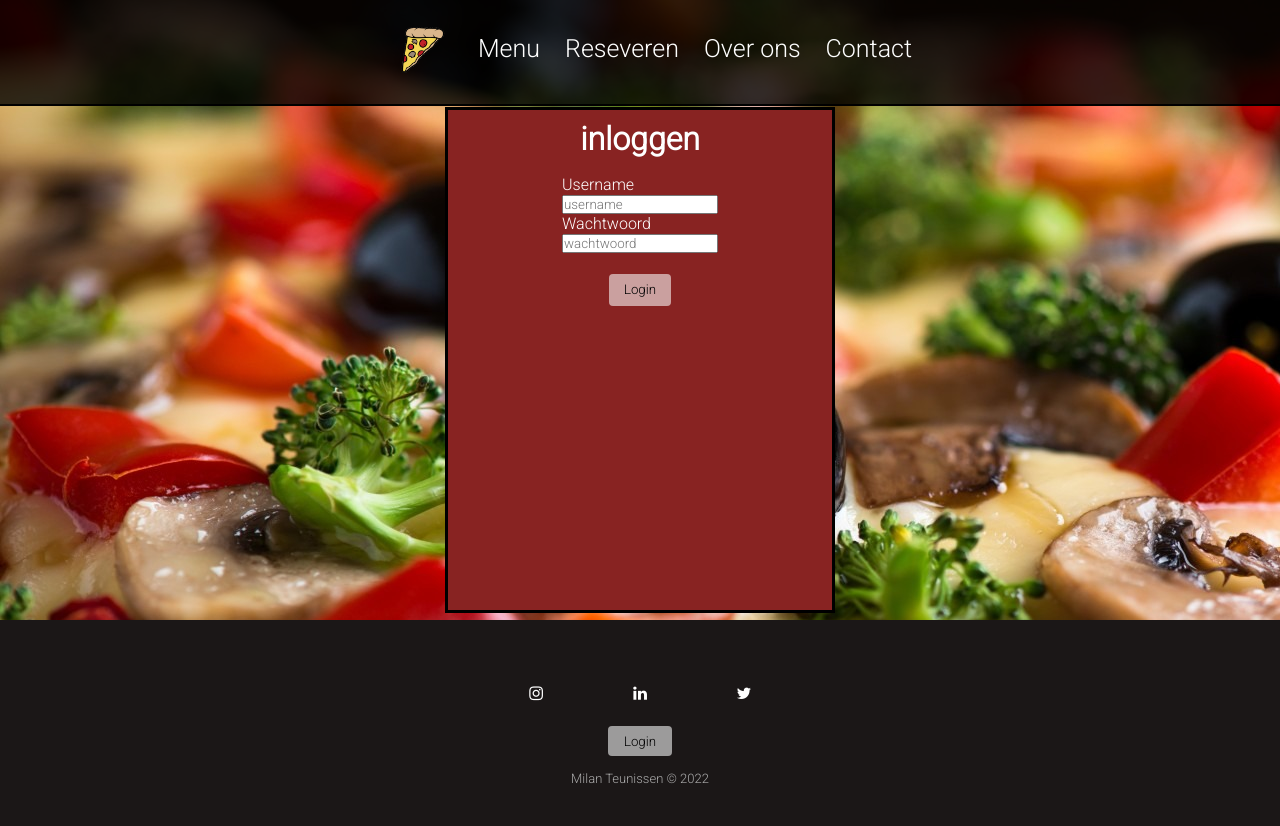
After one commit to MilanTeunissen/miniCRUD, a PHP site: page /inlog.php in a window 1280 px wide. The commit adds this page. Run offline with PHP 8.4, Linux system fonts and the light colour scheme; some libraries are stand-ins or nearby versions.

Commit message:
aan login page gewerkt

```diff
--- a/css/style.css
+++ b/css/style.css
@@ -267,8 +267,6 @@ main {
   height: 25px;
   width: 45%;
   border: none;
-  border-radius: 4px;
-  outline: 2px solid black;
 }
 
 .form_reseveren .aantal-datum-tijd {
@@ -283,8 +281,6 @@ main {
   height: 25px;
   width: 29%;
   border: none;
-  border-radius: 4px;
-  outline: 2px solid black;
 }
 
 .form_reseveren .bijzonderheden {
@@ -517,6 +513,70 @@ main .base .about .about_text p {
   }
 }
 
+/*Inlog page*/
+
+main .inlog_block H1 {
+  padding-top: 10px;
+  display: flex;
+  text-align: center;
+}
+
+.inlog_block {
+  display: flex;
+  position: relative;
+  flex-direction: column;
+  align-items: center;
+  text-align: center;
+  top: 110px;
+  height: 500px;
+  width: 30%;
+  color: white;
+  background-color: #882322;
+  outline: 3px solid black;
+}
+
+.form_inlog .inlog_style {
+  width: 50%;
+  margin: 2px;
+  padding: 15px;
+}
+
+main .inlog_block button {
+  background-color: #fafafa94;
+  margin-top: 2%;
+  max-width: 40%;
+  max-height: 40%;
+  border-radius: 4px;
+  padding: 0 15px;
+  cursor: pointer;
+  height: 32px;
+  transition: all 0.2s ease-in-out;
+  border: none;
+}
+main .inlog_block button:hover {
+  transform: scale(1.1);
+  background-color: #ffffff;
+}
+
+@media only screen and (max-width: 1050px) {
+  .inlog_block {
+    width: 40%;
+  }
+}
+
+@media only screen and (max-width: 650px) {
+  .inlog_block {
+    width: 60%;
+    top: 250px;
+  }
+}
+
+@media only screen and (max-width: 400px) {
+  .inlog_block {
+    width: 80%;
+  }
+}
+
 /*Footer*/
 footer {
   position: relative;
@@ -606,6 +666,8 @@ iframe {
 .button_admin {
   display: flex;
   justify-content: center;
+  text-decoration: none;
+  color: #ffffff;
 }
 
 .admin_login {
--- a/includes/footer.php
+++ b/includes/footer.php
@@ -20,9 +20,9 @@
             ></a>
           </div>
         </div>
-        <div class="button_admin">
-          <button class="admin_login">login</button>
-        </div>
+        <a href="inlog.php" class="button_admin">
+          <button class="admin_login">Login</button>
+        </a>
         <p class="copyright">Milan Teunissen © 2022</p>
       </div>
       <script src="https://cdnjs.cloudflare.com/ajax/libs/jquery/3.2.1/jquery.min.js"></script>
--- /dev/null
+++ b/inlog.php
@@ -0,0 +1,42 @@
+<!DOCTYPE html>
+<html lang="en">
+  <head>
+    <meta charset="UTF-8" />
+    <meta http-equiv="X-UA-Compatible" content="IE=edge" />
+    <meta name="viewport" content="width=device-width, initial-scale=1.0" />
+    <link rel="stylesheet" href="css/style.css" />
+    <link rel="preconnect" href="https://fonts.googleapis.com" />
+    <link rel="preconnect" href="https://fonts.gstatic.com" crossorigin />
+    <link
+      href="https://fonts.googleapis.com/css2?family=Asap&family=Roboto:wght@300&display=swap"
+      rel="stylesheet"
+    />
+    <link
+      rel="stylesheet"
+      href="https://cdnjs.cloudflare.com/ajax/libs/font-awesome/4.7.0/css/font-awesome.min.css"
+    />
+    <title>miniCRUD reseveren</title>
+  </head>
+  <body background="images/pizza.jpg">
+    <?php
+      include ('includes/header.php');
+    ?>
+    <main>
+      <div class="inlog_block">
+            <H1>inloggen</H1>
+            <form class="form_inlog">
+                <div class="inlog_style">
+                    <p>Username</p>
+                    <input type="text" name="username" placeholder="username">
+                    <p>Wachtwoord</p>
+                    <input type="text" name="wachtwoord" placeholder="wachtwoord">
+                </div>
+            </from>
+            <button>Login</button>
+      </div>
+    </main>
+    <?php
+      include ('includes/footer.php');
+    ?>
+  </body>
+</html>
```
Also changed, not shown: includes/connector.php (+24 -0 lines).
